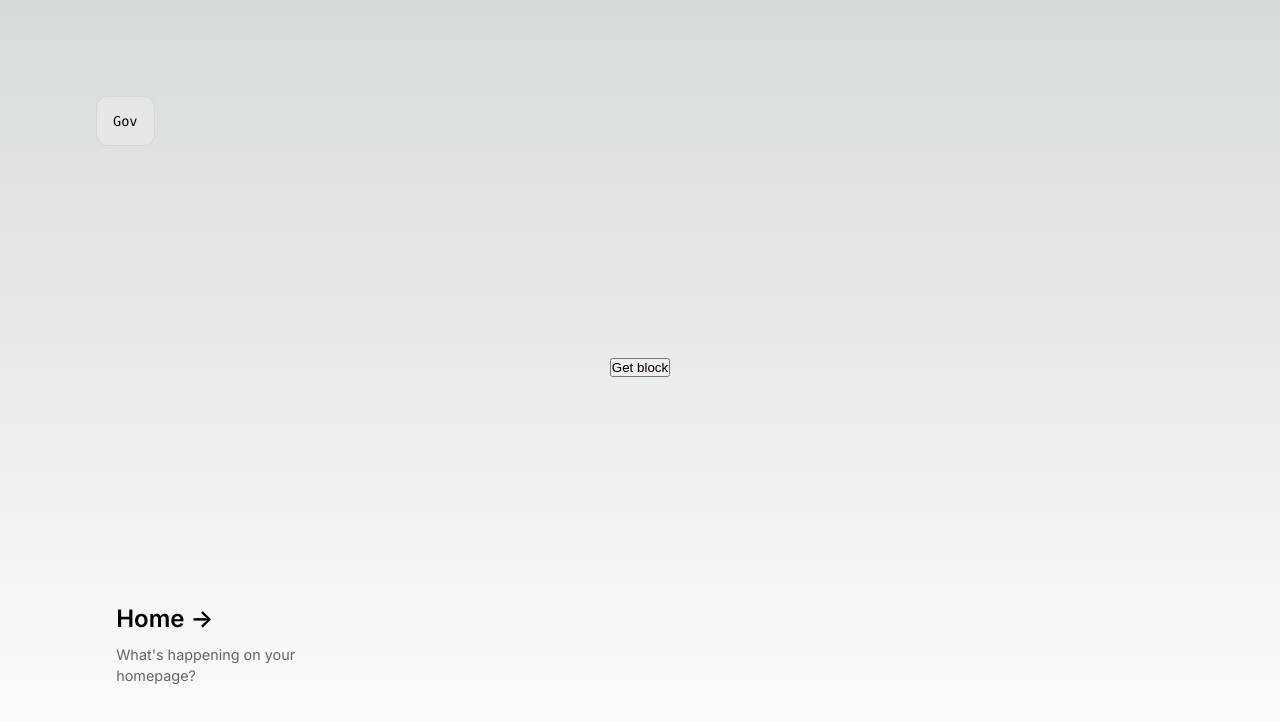
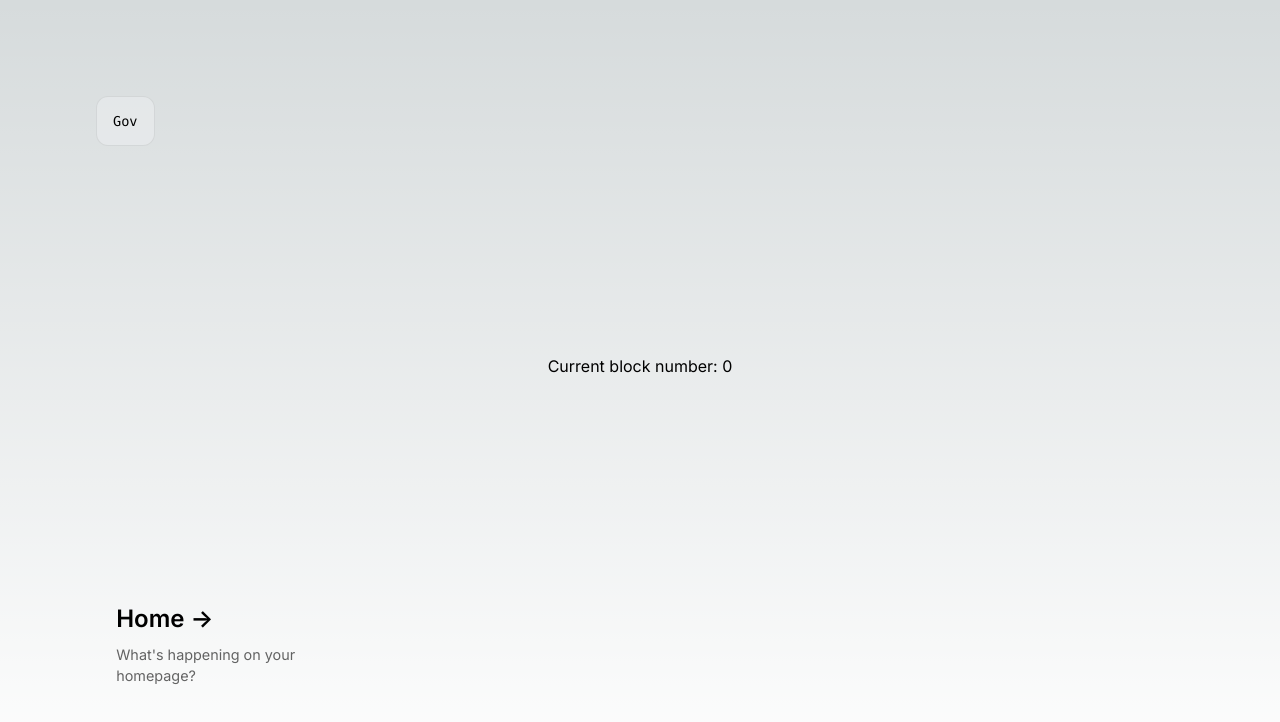
Before and after one commit to julienbrg/gov-ui-legacy, a Next.js app: page /activity in a window 1280 px wide. Shown: the top 722 px of the page. Built offline with nearby package versions, Linux system fonts and the light colour scheme; no server answers.

Commit message:
add getBlock

```diff
--- a/next.config.js
+++ b/next.config.js
@@ -1,6 +1,6 @@
 /** @type {import('next').NextConfig} */
 const nextConfig = {
-  reactStrictMode: true,
+  reactStrictMode: false,
   output: 'standalone',
 }
 
--- a/pages/activity/index.tsx
+++ b/pages/activity/index.tsx
@@ -1,9 +1,9 @@
 import Head from 'next/head'
-import Image from 'next/image'
 import { Inter } from '@next/font/google'
 import styles from '../../styles/Home.module.css'
 import Link from 'next/link'
 import { ethers } from "ethers";
+import { useState, useEffect } from "react";
 
 const inter = Inter({ subsets: ['latin'] })
 
@@ -11,12 +11,20 @@ const endpoint = process.env.NEXT_PUBLIC_ENDPOINT;
 const provider = new ethers.providers.JsonRpcProvider(endpoint);
 // const signer = provider.getSigner()
 
-const getBlock = async () => {
-  const blockNumber = await provider.getBlockNumber();
-  console.log("current block:", blockNumber);
-}
+export default function Home() {
 
-export default function Home() {
+  const [block, setBlock] = useState(0);
+
+  const getBlock = async () => {
+    const blockNumber = await provider.getBlockNumber();
+    console.log("block:", blockNumber);
+    setBlock(blockNumber);
+  }
+
+  useEffect(() => {
+    getBlock();
+  },[]);
+
   return (
     <>
       <Head>
@@ -46,7 +54,7 @@ export default function Home() {
         </div>
 
         <div className={inter.className}>
-          <button onClick={() => getBlock()}>Get block</button>
+          Current block number: {block}
         </div>
 
         <div className={styles.grid}>
```
Also changed, not shown: 1 other file (tests, documents, lock files or other folders).
